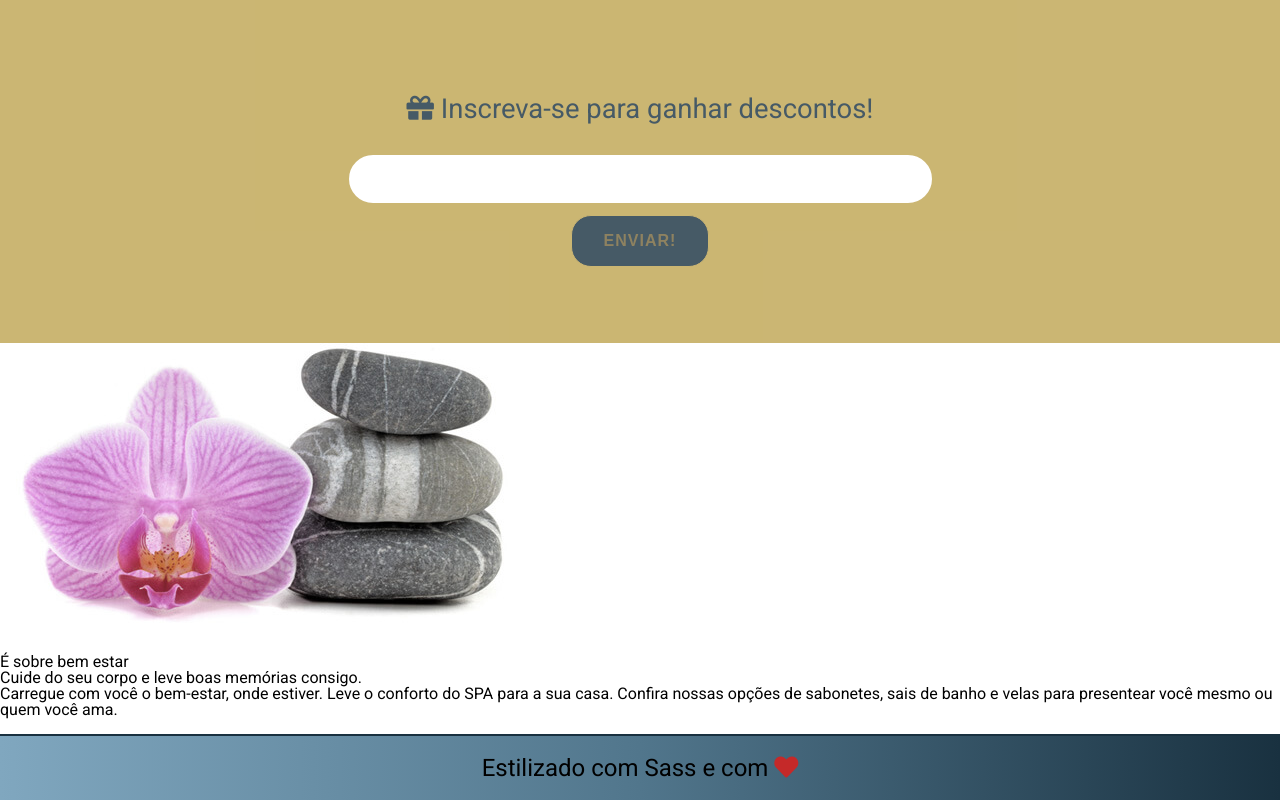
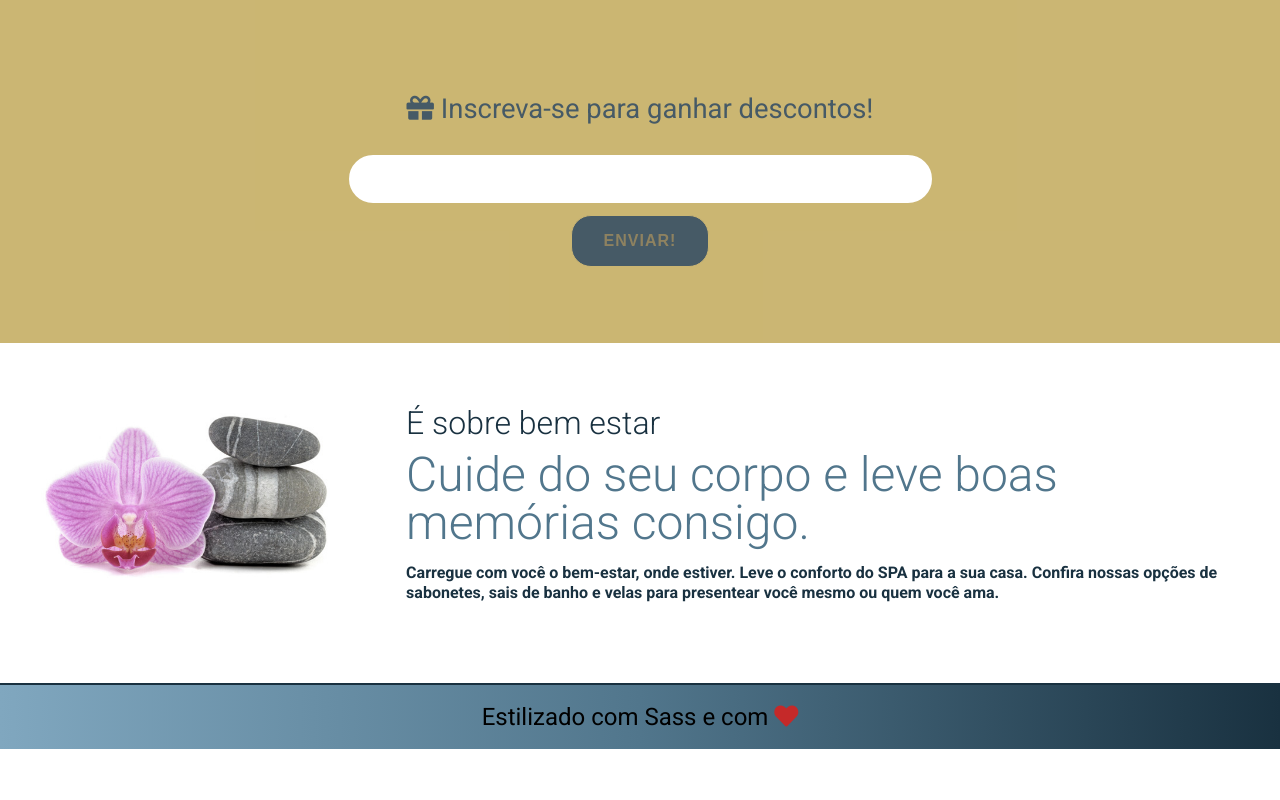
Before and after one commit to Lancelotti-beta/sass_pageSpa-Alura, a plain HTML site: page index.html in a window 1280 px wide. Shown: the part 1040-1840 px from the top of the page. After the commit the page ends 1789 px from the top, so only its background shows below. Drawn offline with nearby package versions, Linux system fonts and the light colour scheme.

Commit message:
Terminando a sessão de 'sobre' do projeto

```diff
--- a/index.html
+++ b/index.html
@@ -84,11 +84,11 @@
                 </form>
             </div>
         </section>
-        <section>
-            <div>
-                <img src="imagens/pedra-e-flor.jpeg" alt="">
+        <section class="sobre">
+            <div class="sobre__image">
+                <img src="imagens/pedra-e-flor.jpeg" alt="Uma flor ao lado de uma três pedras empilhadas">
             </div>
-            <div>
+            <div class="sobre__texto">
                 <h3>É sobre bem estar</h3>
                 <h4>Cuide do seu corpo e leve boas memórias consigo.</h4>
                 <p>Carregue com você o bem-estar, onde estiver. Leve o conforto do SPA para a sua casa. Confira nossas opções de sabonetes, sais de banho e velas para presentear você mesmo ou quem você ama. </p>
--- /dev/null
+++ b/styles/components/_sobre.scss
@@ -0,0 +1,35 @@
+@import '../abstract/variaveis';
+
+.sobre {
+    display: flex;
+    align-items: center;
+    justify-content: space-evenly;
+    padding: 3rem 1rem;
+    &__image{
+        padding: 1rem;
+        img {
+            width: 100%;
+        }
+    }
+    &__texto {
+        padding: 1rem 2rem;
+        h3 {
+            color: $cor-primaria;
+            font-size: $tamanho-do-texto / 1.5;
+            font-weight: 300;
+            margin-bottom: .75rem;
+        }
+        h4 {
+            color: $cor-efeito-primaria;
+            font-size: $tamanho-do-texto / 1;
+            font-weight: 300;
+            margin-bottom: 1rem;
+        }
+        p {
+            color: $cor-primaria;
+            font-size: 1rem;
+            font-weight: 700;
+            line-height: 1.25rem;
+        }
+    }
+}
--- a/styles/style.scss
+++ b/styles/style.scss
@@ -3,4 +3,5 @@
 @import './components/banner';
 @import './components/servicos';
 @import './components/cupom';
+@import './components/sobre';
 @import './components/_footer.sass';
```
Also changed, not shown: styles/style.css, 1 other file.
